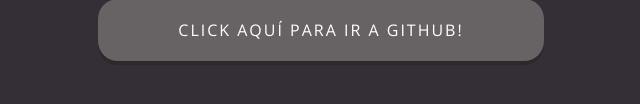
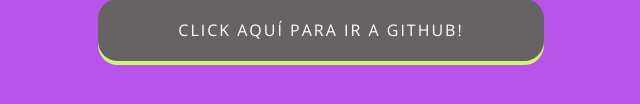
Before and after one commit to VanessaBattaglini/git_landing, a plain HTML site: page index.html in a window 1280 px wide. In both pictures the pointer is over the button "CLICK AQUÍ PARA IR A GITHUB!". Shown: the part 516-620 px from the top of the page, without its empty margins (319-959 px from the left). Drawn offline with nearby package versions, Linux system fonts and the light colour scheme.

Commit message:
:taba:cambio de fondo y colores

```diff
--- a/style.css
+++ b/style.css
@@ -1,5 +1,5 @@
 body {
-  background: #342E37;
+  background: #b954eb;
   }
 
 .container {
@@ -49,7 +49,7 @@
 }
 
 .btn:hover {
-  box-shadow: 0 4px #2E282A;
+  box-shadow: 0 4px #cbf96f;
   top: 2px;
 }
 
```
